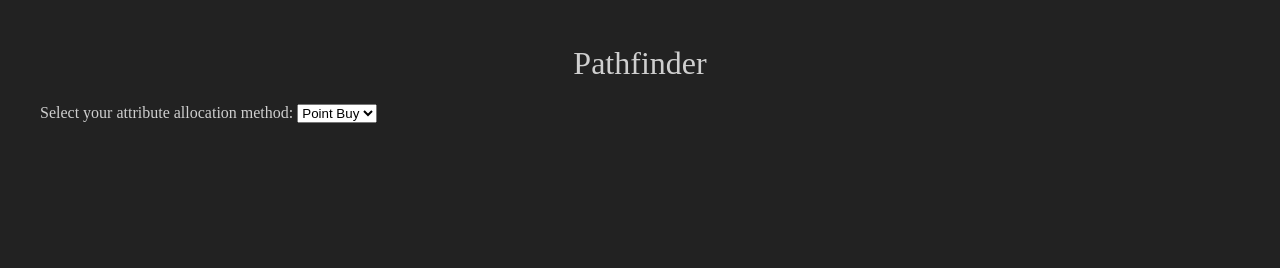
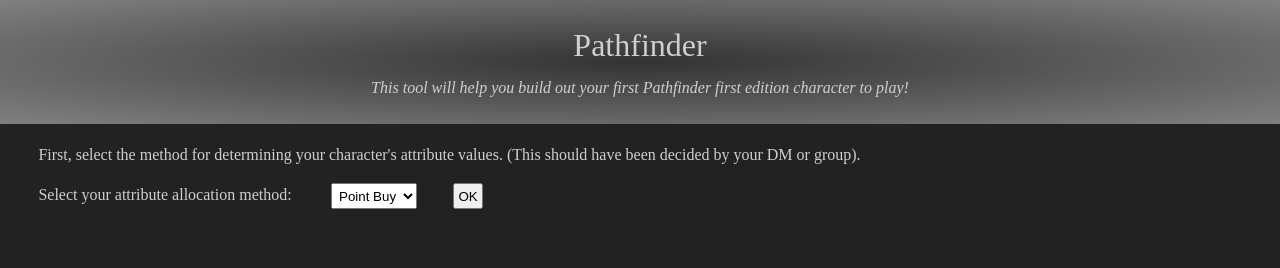
Before and after one commit to Fortiek/web-pathfinder-char-builder, a plain HTML site: page index.html in a window 1280 px wide. Drawn offline with Linux system fonts and the light colour scheme.

Commit message:
playing with styles a little

```diff
--- a/index.html
+++ b/index.html
@@ -10,16 +10,27 @@
     <link rel="stylesheet" href="style.css"/>
 </head>
 <body>
+<header class="page-header">
     <h1>Pathfinder</h1>
+    <p>
+        This tool will help you build out your first Pathfinder first edition character to play!
+    </p>
+</header>
 
+<main>
+    <p>
+    First, select the method for determining your character's attribute values. (This should have been decided by your DM or group).
+    </p>
         <label for="attribute-allocation">Select your attribute allocation method:</label>
         <select name="attribute-allocation">
             <option value="point-buy">Point Buy</option>
             <option value="dice-roll">Dice Roll</option>
         </select>
+        <button id="allocation-selection">OK</button>
         <div class="attr-display">
             <ul class="attr-result">
             </ul>
         </div>
+</main>
 </body>
 </html>
--- a/style.css
+++ b/style.css
@@ -1,13 +1,26 @@
 :root{
-    margin: 0;
     --prefers-light-bg: #cfcfcf;
     --prefers-dark-bg: #222;
     font-size: 16px;
 }
+.page-header{
+    padding: 1rem;
+    margin: 0;
+    background: radial-gradient(rgba(55, 55, 55, .8), rgba(222, 222, 222, 0.5));
+}
+.page-header p{
+    text-align: center;
+    font-style: italic;
+}
 body{
-    padding: 1em 2em;
+    margin: 0;
     background-color: var(--prefers-dark-bg);
     color: var(--prefers-light-bg);
+}
+body *{
+    margin: .5rem 1rem;
+    padding: .2rem .2rem;
+
 }
 h1{
     text-align: center;
```
Lines whose indentation alone changed are shown as unchanged.
